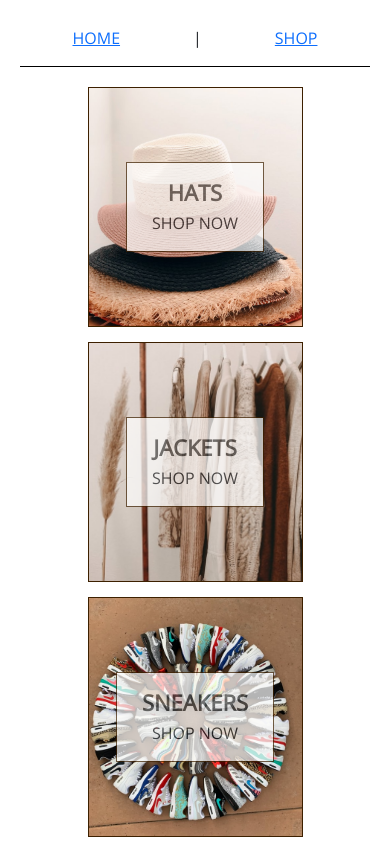
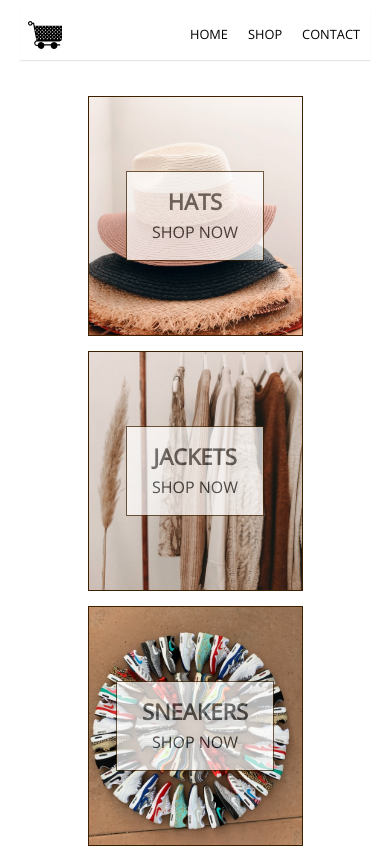
Before and after one commit to Seun-A/react-ecommerce, a React (Create React App) app: page / in a window 390 px wide. Shown: the top 848 px of the page. Built offline with nearby package versions, Linux system fonts and the light colour scheme.

Commit message:
Header Component

```diff
--- a/src/App.css
+++ b/src/App.css
@@ -1,6 +1,16 @@
 body {
   font-family: 'Open Sans', sans-serif;
   margin: 20px 60px;
+}
+
+a {
+  text-decoration: none;
+  color: black;
+  transition: transform 0.5s;
+}
+a:hover {
+  color: black;
+  transform: scale(1.1);
 }
 
 @media only screen and (max-width: 760px) {
--- a/src/App.js
+++ b/src/App.js
@@ -1,20 +1,13 @@
-import { Link, Route, Routes, } from 'react-router-dom';
+import { Outlet } from 'react-router-dom';
 import './App.css';
-import Homepage from './pages/home/homepage.component.jsx'
-import ShopPage from './pages/shop/shop.component';
+
+import Header from './components/header/header.component';
 
 function App() {
   return (
     <div className="App">
-      <nav className='navbar p-3 d-flex justify-content-around' style={{borderBottom: '1px solid black'}}>
-        <Link to='/'>HOME</Link> {'|'}
-        <Link to='/shop'>SHOP</Link>
-      </nav>
-
-      <Routes>
-        <Route path='/' element={<Homepage />} />
-        <Route path='/shop' element={<ShopPage />} />
-      </Routes>
+      <Header />
+      <Outlet />
     </div>
   );
 }
--- /dev/null
+++ b/src/components/header/header.component.jsx
@@ -0,0 +1,18 @@
+import React from 'react'
+import { Link } from 'react-router-dom'
+import './header.style.scss'
+
+import { ReactComponent as Logo } from '../../assets/cart-svgrepo-com.svg'
+
+const Header = () => (
+  <div className='header w-100 mb-3 d-flex justify-content-between'>
+    <Link className='logo-container h-100 p-2 d-flex align-items-center' to="/"><Logo className='logo' /></Link>
+    <div className='options w-75 h-100 d-flex align-items-center justify-content-end'>
+      <Link className='option' to='/'>HOME</Link>
+      <Link className='option' to='/shop'>SHOP</Link>
+      <Link className='option' to='/contact'>CONTACT</Link>
+    </div>
+  </div>
+)
+
+export default Header
--- /dev/null
+++ b/src/components/header/header.style.scss
@@ -0,0 +1,42 @@
+.header {
+  height: 70px;
+  box-shadow: 0 1px 1px 0 rgba($color: #858585, $alpha: 0.2);
+
+
+  .logo-container {
+    width: 70px;
+
+    .logo {
+      height: 60px;
+    }
+  }
+
+  .options {
+    .option {
+      padding: 10px 15px;
+    }
+  }
+}
+
+
+
+@media only screen and (max-width: 560px) {
+  .header {
+    height: 50px;
+
+    .logo-container {
+      width: 50px;
+
+      .logo {
+        height: 50px;
+      }
+    }
+
+    .options {
+      .option {
+        font-size: 0.8rem;
+        padding: 10px 10px;
+      }
+    }
+  }
+}
--- a/src/index.js
+++ b/src/index.js
@@ -9,6 +9,8 @@ import {
 
 import './index.css';
 import App from './App';
+import Homepage from './pages/home/homepage.component';
+import ShopPage from './pages/shop/shop.component';
 
 
 
@@ -17,7 +19,19 @@ root.render(
   <React.StrictMode>
     <BrowserRouter>
       <Routes>
-        <Route exact path='*' element={<App />} />
+        <Route exact path='/' element={<App />}>
+          <Route index element={<Homepage />} />
+          <Route path='/shop' element={<ShopPage />} />
+          {/* No Match */}
+          <Route
+            path='*'
+            element = {
+              <div
+                className='d-flex justify-content-center align-items-center fs-2'
+              >** Page In Progress **</div>
+            }
+          />
+        </Route>
 
         {/* No Match */}
         <Route
```
Also changed, not shown: src/assets/cart-svgrepo-com.svg (added).
